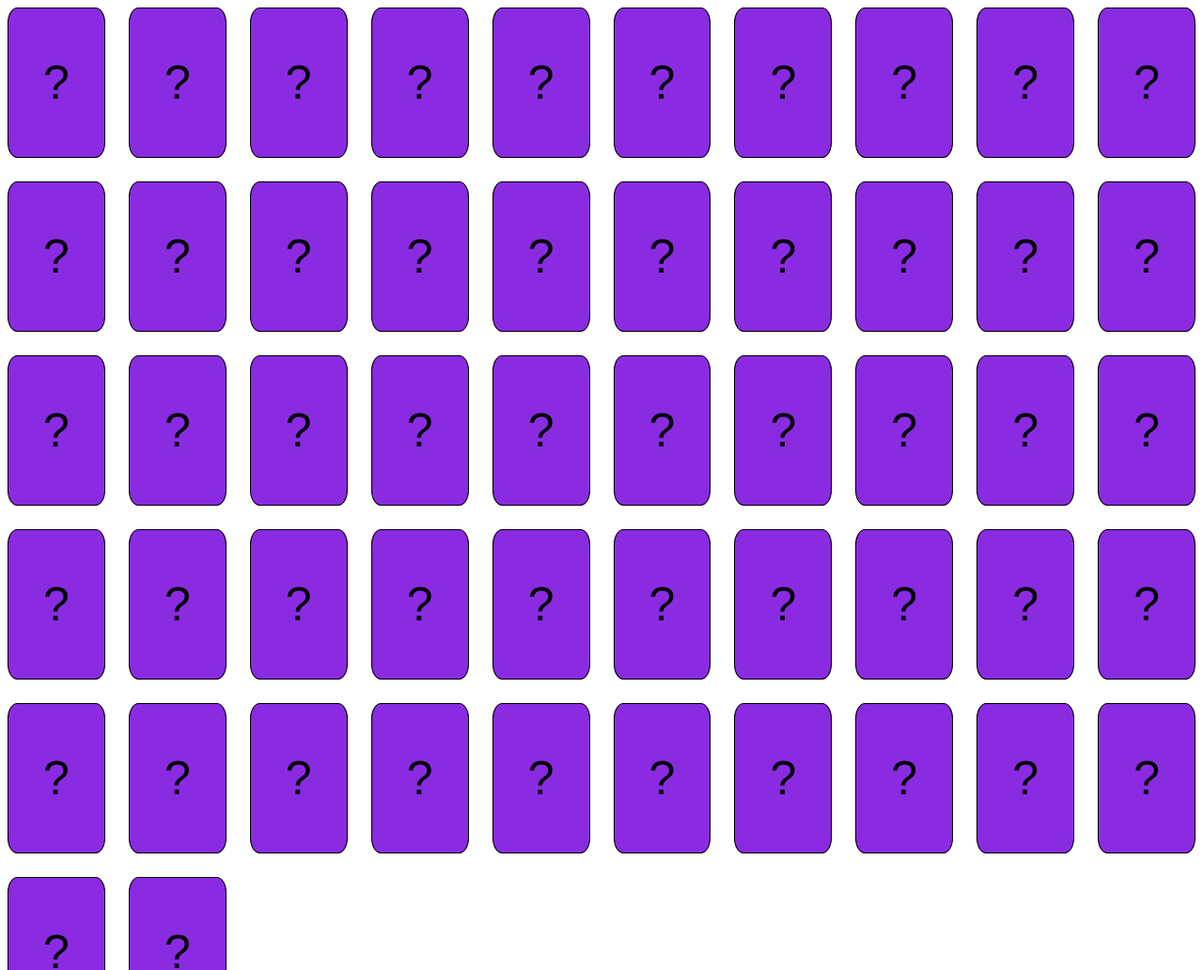
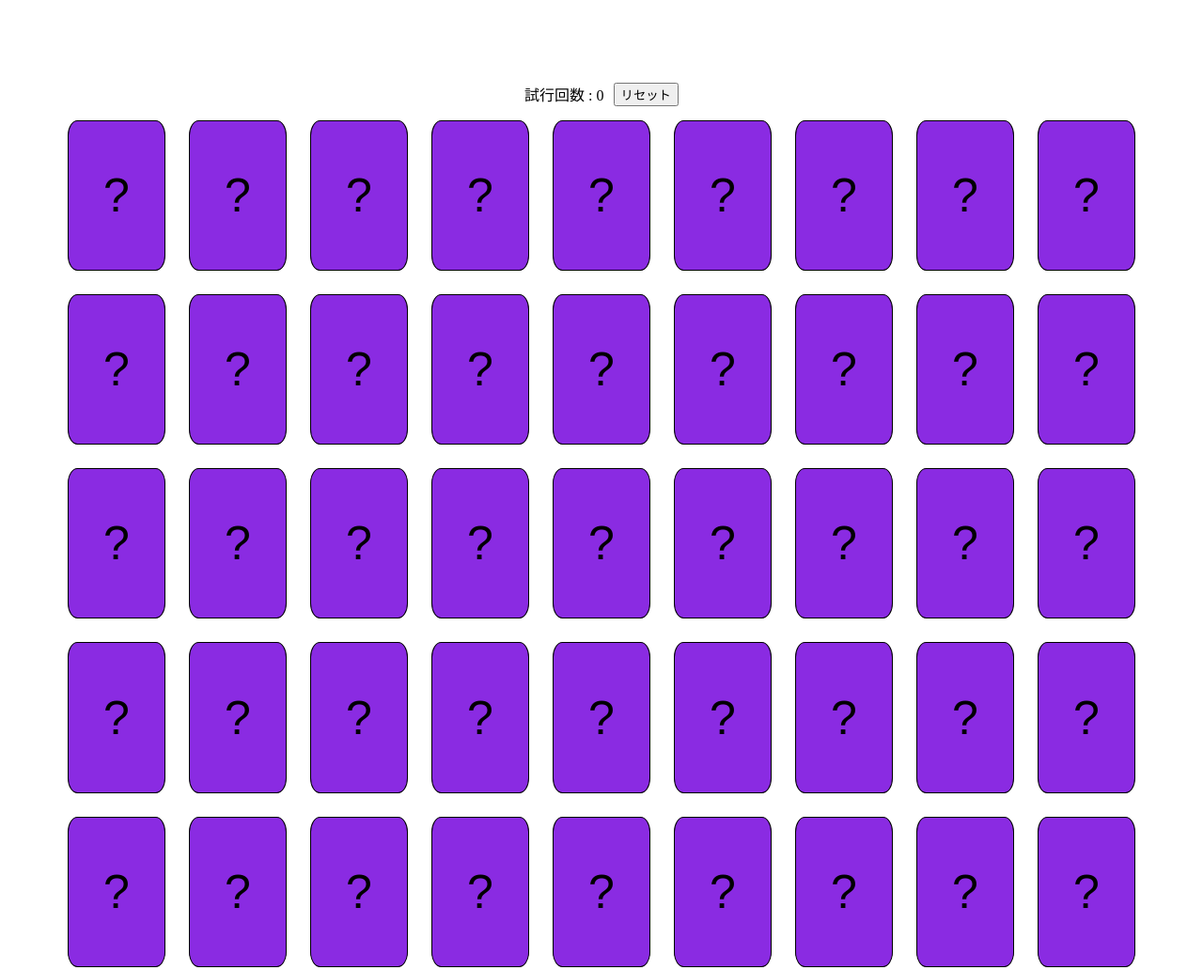
Before and after one commit to paraparacharhan/memory-game, a plain HTML site: page index.html in a window 1280 px wide. Shown: the top 1032 px of the page at 94% size. Drawn offline with Linux system fonts and the light colour scheme.

Commit message:
Add counter process

```diff
--- a/index.html
+++ b/index.html
@@ -10,10 +10,13 @@
 </head>
 
 <body>
+    <div class="information">
+        <p class="counter"></p>
+        <button type="button" class="reset-button">リセット</button>
+    </div>
     <p id="clear-message"></p>
     <div class="card-block">
     </div>
-    <button type="button" class="reset-button">リセット</button>
 </body>
 
 </html>
--- a/script.js
+++ b/script.js
@@ -31,6 +31,8 @@ function reset() {
     cards.forEach((card) => {
         card.textContent = "?";
     })
+    count = 0
+    counter.textContent = "試行回数 : " + 0;
 }
 
 const cardBlock = document.querySelector(".card-block");
@@ -52,6 +54,10 @@ const pairList = [];
 const cardList = [];
 let timer = null;
 
+const counter = document.querySelector(".counter");
+counter.textContent = "試行回数 : " + 0;
+let count = 0;
+
 cards.forEach((card) => {
     card.addEventListener("click", () => {
         if (card.textContent !== "?" || pairList.length === 2) return;
@@ -59,6 +65,8 @@ cards.forEach((card) => {
         pairList.push(card);
 
         if (pairList.length === 2) {
+            count++
+            counter.textContent = "試行回数 : " + count;
             if (pairList[0].dataset.rank === pairList[1].dataset.rank) {
                 cardList.push(pairList.pop());
                 cardList.push(pairList.pop());
--- a/style.css
+++ b/style.css
@@ -1,3 +1,14 @@
+body {
+    padding: 5%;
+}
+
+.information {
+    display: flex;
+    align-items: center;
+    justify-content: center;
+    gap: 10px;
+}
+
 .card-block {
     display: grid;
     grid-template-columns: repeat(auto-fit, minmax(100px, 1fr));
```
